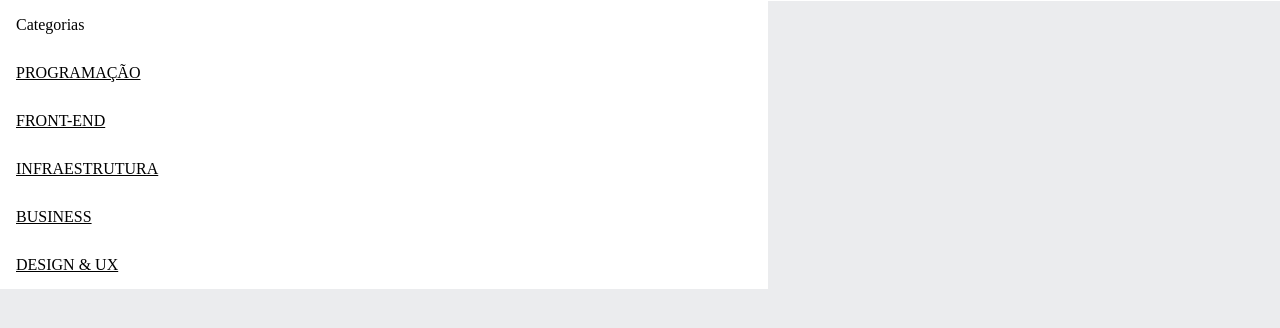
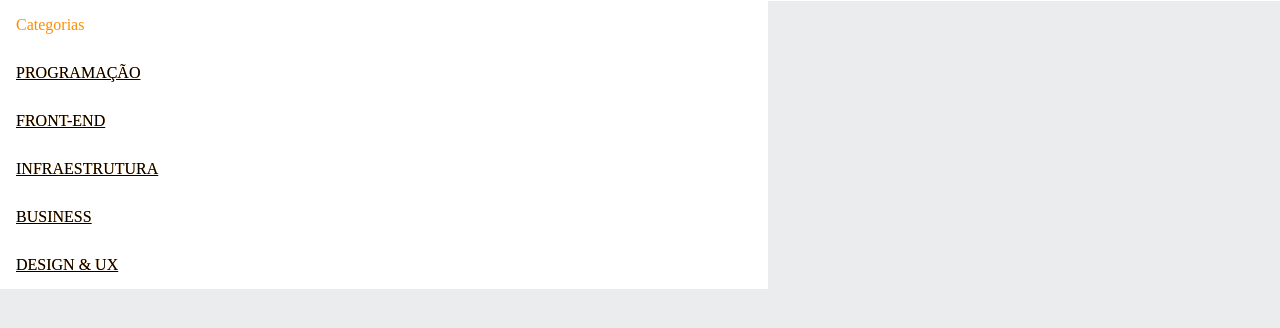
Before and after one commit to KauaoLiveira06/treino-mobile, a plain HTML site: page Kauã-programação/index.html in a window 1280 px wide. Both pictures are taken after a click on the checkbox 10 px from the left and 33 px from the top of the page. Shown: the part 66-394 px from the top of the page. Drawn offline with Linux system fonts and the light colour scheme.

Commit message:
Aula 02/06

```diff
--- a/Kauã-programação/style.css
+++ b/Kauã-programação/style.css
@@ -3,6 +3,7 @@
 :root{
     --cor-de-fundo: #EBECEE;
     --branco: #FFFFFF;
+    --laranja: #FF8C00;
 }
 
 body{
--- a/Kauã-programação/styles/header.css
+++ b/Kauã-programação/styles/header.css
@@ -43,12 +43,13 @@
 
 .lista-menu__titulo {
     color: var(--laranja);
+    font: optional;
 }
 
 .lista-menu__link {
-    background: var(--azul-degrade);
+    background: var(--laranja);
     -webkit-background-clip: text;
-    -webkit-text-fill-color: black;
+    -webkit-text-fill-color:black;
     background-clip: text;
     text-transform: uppercase;
 }
```
